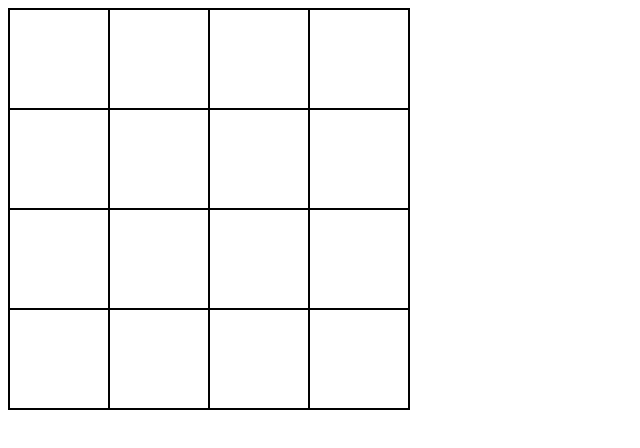
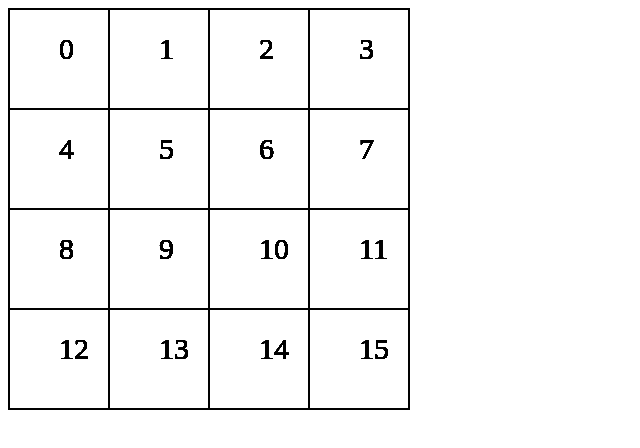
Before and after one commit to betelgeuse06/brokensolve, a plain HTML site: page index.html in a window 1280 px wide. Shown: the whole page, without its empty margins (0-640 px from the left). Drawn offline with Linux system fonts and the light colour scheme.

Commit message:
래쓰고

```diff
--- a/index.html
+++ b/index.html
@@ -9,6 +9,7 @@
       <script>
         var c = document.getElementById("myCanvas");
         var ctx = c.getContext("2d");
+        var val=[0,1,2,3,4,5,6,7,8,9,10,11,12,13,14,15];
         function loop(){
           ctx.beginPath();
           for(i=0;i<=400;i+=100){
@@ -16,6 +17,10 @@
             ctx.lineTo(i, 400);
             ctx.moveTo(0, i);
             ctx.lineTo(400, i);
+          }
+          for(i=0;i<val.length;i++){
+            ctx.font = "30px Ariel";
+            ctx.fillText(val[i], (i-4*Math.floor(i/4))*100+50, Math.floor(i/4)*100+50);
           }
           ctx.stroke();
     window.requestAnimationFrame(function(){loop()});
```
